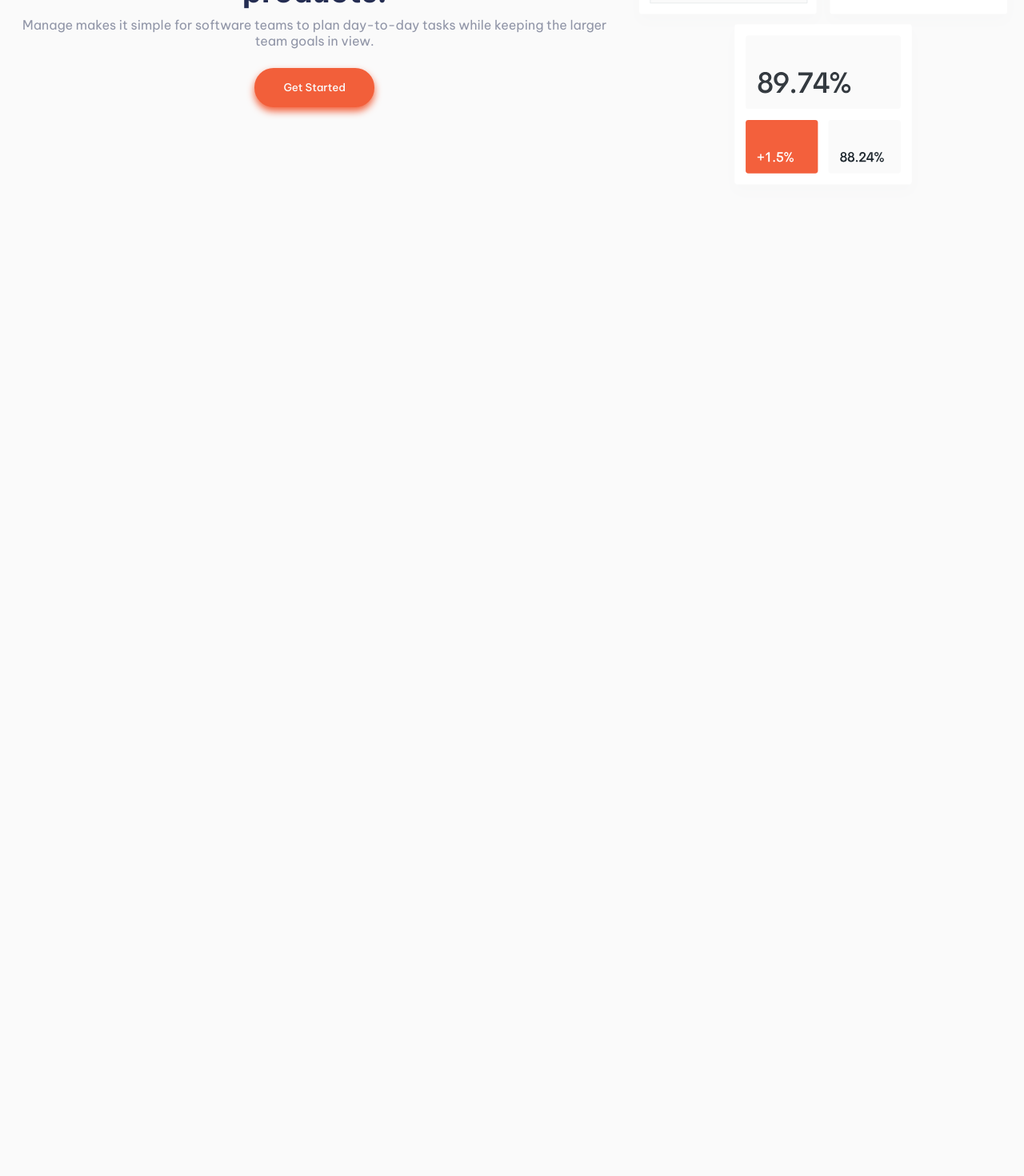
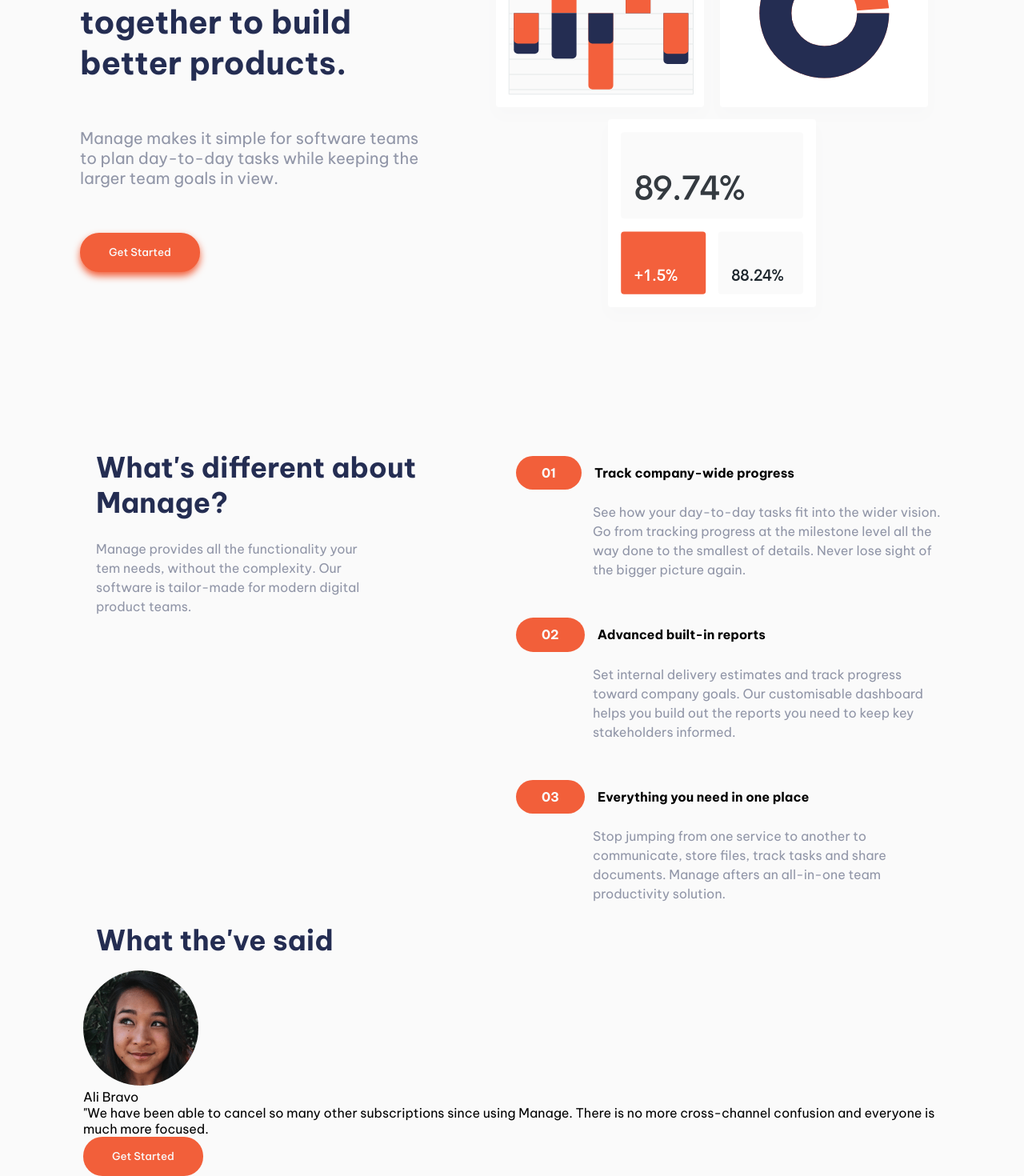
Before and after one commit to ioangheraszim/manage-landing-page, a React (Vite) app: page / in a window 1280 px wide. Shown: the part 307-1777 px from the top of the page at 80% size. Before the commit the page ends 800 px from the top, so only its background shows below. Built offline with nearby package versions, Linux system fonts and the light colour scheme.

Commit message:
almost finished with the project

```diff
--- a/src/App.jsx
+++ b/src/App.jsx
@@ -1,6 +1,8 @@
 import './App.scss'
 import HeroSection from './assets/components/HeroSection/HeroSection'
+import InfoSections from './assets/components/InfoSection/InfoSections'
 import Navbar from './assets/components/Navbar/Navbar'
+import Testimonials from './assets/components/Testimonials/Testimonials'
 
 function App() {
 
@@ -8,6 +10,8 @@ function App() {
     <main className='container'>
         <Navbar/>
         <HeroSection/>
+        <InfoSections/>
+        <Testimonials/>
     </main>
   )
 }
--- a/src/App.scss
+++ b/src/App.scss
@@ -1,6 +1,8 @@
 @use "./assets/SCSS/" as *;
 
-*, ::before, ::after {
+*,
+::before,
+::after {
   box-sizing: border-box;
   margin: 0;
   padding: 0;
@@ -8,6 +10,12 @@
 
 ul {
   list-style-type: none;
+}
+
+h2 {
+  padding: 1rem;
+  font-size: 2.2rem;
+  color: $dark-blue;
 }
 
 body {
@@ -20,6 +28,21 @@ button {
   cursor: pointer;
 }
 
+.btn-start {
+  background-color: $bright-red;
+  border: none;
+  font-family: $vietnam;
+  font-weight: 500;
+  color: $very-light-gray;
+  padding: 1rem 2.25rem;
+  border-radius: 1.5rem;
+}
+
+.btn-start:hover {
+  opacity: .75;
+  box-shadow: 0px 5px 15px $bright-red;
+}
+
 .container {
   width: min(100% - 0.5rem, 375px);
   margin: 0 auto;
@@ -29,7 +52,7 @@ button {
 // Tablet size 1440px
 @media (min-width: 835px) {
   .container {
-      width: min(100% - 0.5rem, 1440px);
+    width: min(100% - 0.5rem, 1080px);
     margin: 0 auto;
     transition: 250ms ease-in-out;
   }
--- a/src/assets/components/HeroSection/HeroSection.scss
+++ b/src/assets/components/HeroSection/HeroSection.scss
@@ -1,6 +1,7 @@
 @use "../../SCSS/" as *;
 
-.wrapper, .hero-text {
+.wrapper,
+.hero-text {
   display: flex;
   flex-direction: column;
   align-items: center;
@@ -14,7 +15,6 @@
 }
 
 .hero-text {
-
   h1 {
     padding: 0;
     font-size: 2.3rem;
@@ -25,9 +25,8 @@
   p {
     text-align: center;
     padding: 0 1rem;
-        margin: .5rem 0;
+    margin: 0.5rem 0;
     color: $dark-grayish-blue;
-
   }
 
   button {
@@ -46,5 +45,33 @@
 @media (min-width: 835px) {
   .wrapper {
     flex-direction: row-reverse;
+    margin: 5rem 0;
+  }
+
+  .illustration {
+    margin-left: auto;
+  }
+
+  .hero-text {
+    display: flex;
+    align-items: start;
+    justify-content: space-between;
+    width: 40%;
+
+    h1,
+    p {
+      text-align: start;
+      padding: 0;
+    }
+
+    h1 {
+      padding-bottom: 3rem;
+      font-size: 2.5rem;
+    }
+
+    p {
+      padding-bottom: 2rem;
+      font-size: 1.25rem;
     }
   }
+}
--- a/src/assets/components/InfoSection/InfoSection.scss
+++ b/src/assets/components/InfoSection/InfoSection.scss
@@ -0,0 +1,76 @@
+@use "../../SCSS/" as *;
+
+.question {
+  text-align: center;
+  margin-top: 3rem;
+
+  h2 {
+    padding: 1rem;
+    font-size: 2.2rem;
+    color: $dark-blue;
+  }
+
+  p {
+    padding: 0 1rem;
+    margin: 0.5rem 0;
+    color: $dark-grayish-blue;
+    line-height: 1.5rem;
+  }
+}
+
+.answers {
+  .answer {
+    margin-top: 3rem;
+    .title {
+      display: flex;
+      justify-content: start;
+      align-items: center;
+      font-weight: 700;
+      background-color: $very-pale-red;
+      border-radius: 1.5rem 0rem 0 1.5rem;
+      margin-bottom: 1rem;
+
+      .number {
+        padding: 0.7rem 2rem;
+        background-color: $bright-red;
+        border-radius: 1.6rem;
+        color: $very-light-gray;
+        margin-right: 1rem;
+      }
+    }
+  }
+
+  .the-answer {
+    margin: 0.5rem 0;
+    color: $dark-grayish-blue;
+    line-height: 1.5rem;
+  }
+}
+
+@media (min-width: 835px) {
+  .container-qa {
+    display: flex;
+    justify-content: space-between;
+    align-items: baseline;
+  }
+
+  .question {
+    text-align: start;
+    p {
+        padding-right: 5rem;
+    }
+  }
+
+  .answers {
+    .answer {
+        padding-left: 6rem;
+        .title {
+            background-color: transparent;
+        }
+    }
+
+    .the-answer {
+        padding-left: 6rem;
+    }
+  }
+}
--- a/src/assets/components/InfoSection/InfoSections.jsx
+++ b/src/assets/components/InfoSection/InfoSections.jsx
@@ -1,9 +1,53 @@
-import React from 'react'
-
+import React from "react";
+import "./InfoSection.scss";
 function InfoSections() {
   return (
-    <div>InfoSections</div>
-  )
+    <section className="container container-qa">
+      <div className="question">
+        <h2>What's different about Manage?</h2>
+        <p>
+          Manage provides all the functionality your tem needs, without the
+          complexity. Our software is tailor-made for modern digital product
+          teams.
+        </p>
+      </div>
+      <div className="answers">
+        <div className="answer">
+          <div className="title">
+            <p className="number">01</p>
+            <p className="name">Track company-wide progress</p>
+          </div>
+          <p className="the-answer">
+            See how your day-to-day tasks fit into the wider vision. Go from
+            tracking progress at the milestone level all the way done to the
+            smallest of details. Never lose sight of the bigger picture again.
+          </p>
+        </div>
+        <div className="answer">
+          <div className="title">
+            <p className="number">02</p>
+            <p className="name">Advanced built-in reports</p>
+          </div>
+          <p className="the-answer">
+            Set internal delivery estimates and track progress toward company
+            goals. Our customisable dashboard helps you build out the reports
+            you need to keep key stakeholders informed.
+          </p>
+        </div>
+        <div className="answer">
+          <div className="title">
+            <p className="number">03</p>
+            <p className="name">Everything you need in one place</p>
+          </div>
+          <p className="the-answer">
+            Stop jumping from one service to another to communicate, store
+            files, track tasks and share documents. Manage afters an all-in-one
+            team productivity solution.
+          </p>
+        </div>
+      </div>
+    </section>
+  );
 }
 
-export default InfoSections
+export default InfoSections;
--- a/src/assets/components/Navbar/Navbar.jsx
+++ b/src/assets/components/Navbar/Navbar.jsx
@@ -1,15 +1,21 @@
-import React from 'react'
+import React, { useState } from 'react'
 import logoIcon from "../../images/logo.svg"
 import closeIcon from "../../images/icon-close.svg"
 import iconHamburger from "../../images/icon-hamburger.svg"
 import "./Navbar.scss"
 function Navbar() {
+
+  const [toggle, setToggle] = useState(false)
+
+  function toggleNavbar() {
+    setToggle(!toggle)
+  }
   return (
     <nav className='navbar'>
       <div>
         <a href="#"><img src={logoIcon} alt={logoIcon} /></a>
       </div>
-      <ul className='navbar-items'>
+      <ul className={`navbar-items ${toggle ? "active" : ""}`}>
         <li><a href="">Pricing</a></li>
         <li><a href="">Product</a></li>
         <li><a href="">About Us</a></li>
@@ -17,8 +23,8 @@ function Navbar() {
         <li><a href="">Community</a></li>
       </ul>
       <button className='btn-start'>Get Started</button>
-      <button className='toggle-menu'>
-        <img src={iconHamburger} alt={iconHamburger} />
+      <button onClick={toggleNavbar} className='toggle-menu'>
+        <img src={toggle ? closeIcon : iconHamburger } alt={iconHamburger} />
       </button>
     </nav>
   )
--- a/src/assets/components/Navbar/Navbar.scss
+++ b/src/assets/components/Navbar/Navbar.scss
@@ -48,6 +48,12 @@
         transition: 150ms ease-in;
     }
 
+    @media (min-width: 835px) {
+        .navbar-items {
+            transform: scale(1);
+        }
+    }
+
     .btn-start {
         display: none;
     }
@@ -77,21 +83,6 @@
             }
         }
 
-        .btn-start {
-            background-color: $bright-red;
-            border: none;
-            font-family: $vietnam;
-            font-weight: 500;
-            color: $very-light-gray;
-            padding: 1rem 2.25rem;
-            border-radius: 1.5rem;
-        }
-
-        .btn-start:hover {
-            opacity: .75;
-            box-shadow: 0px 5px 15px $bright-red;
-        }
-
         .toggle-menu {
             display: none;
         }
--- a/src/assets/components/SimpleAd/SimpleAd.scss
+++ b/src/assets/components/SimpleAd/SimpleAd.scss
@@ -0,0 +1 @@
+@use "../../SCSS/" as *;
--- a/src/assets/components/Testimonials/Testimonials.jsx
+++ b/src/assets/components/Testimonials/Testimonials.jsx
@@ -1,9 +1,23 @@
-import React from 'react'
+import React from "react";
+import "./Testimonials.scss";
+import ali from "../../images/avatar-ali.png"
 
 function Testimonials() {
   return (
-    <div>Testimonials</div>
-  )
+    <section className="container">
+      <h2>What the've said</h2>
+      <div className="slider-container">
+      <img src={ali} alt={ali} />
+          <p className="name">Ali Bravo</p>
+          <p className="comment">
+            "We have been able to cancel so many other subscriptions since using
+            Manage. There is no more cross-channel confusion and everyone is much
+            more focused.
+          </p>
+      </div>
+      <button className="btn-start">Get Started</button>
+    </section>
+  );
 }
 
-export default Testimonials
+export default Testimonials;
--- a/src/assets/components/Testimonials/Testimonials.scss
+++ b/src/assets/components/Testimonials/Testimonials.scss
@@ -0,0 +1 @@
+@use "../../SCSS/" as *;
```
Also changed, not shown: src/assets/SCSS/_variables.scss (line endings or trailing spaces), src/assets/data/testimonialdata.jsx (added). Lines whose indentation alone changed are shown as unchanged.
